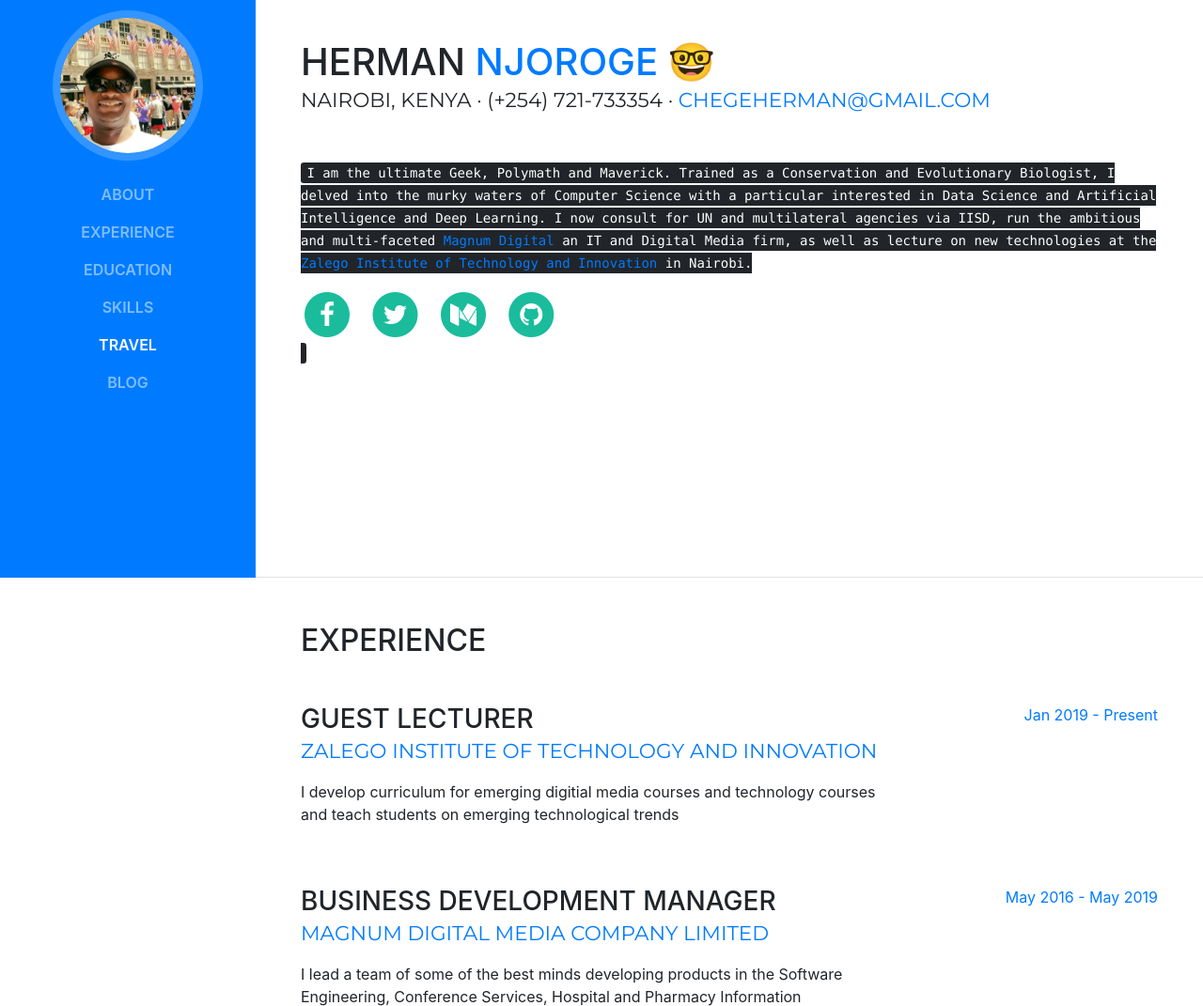
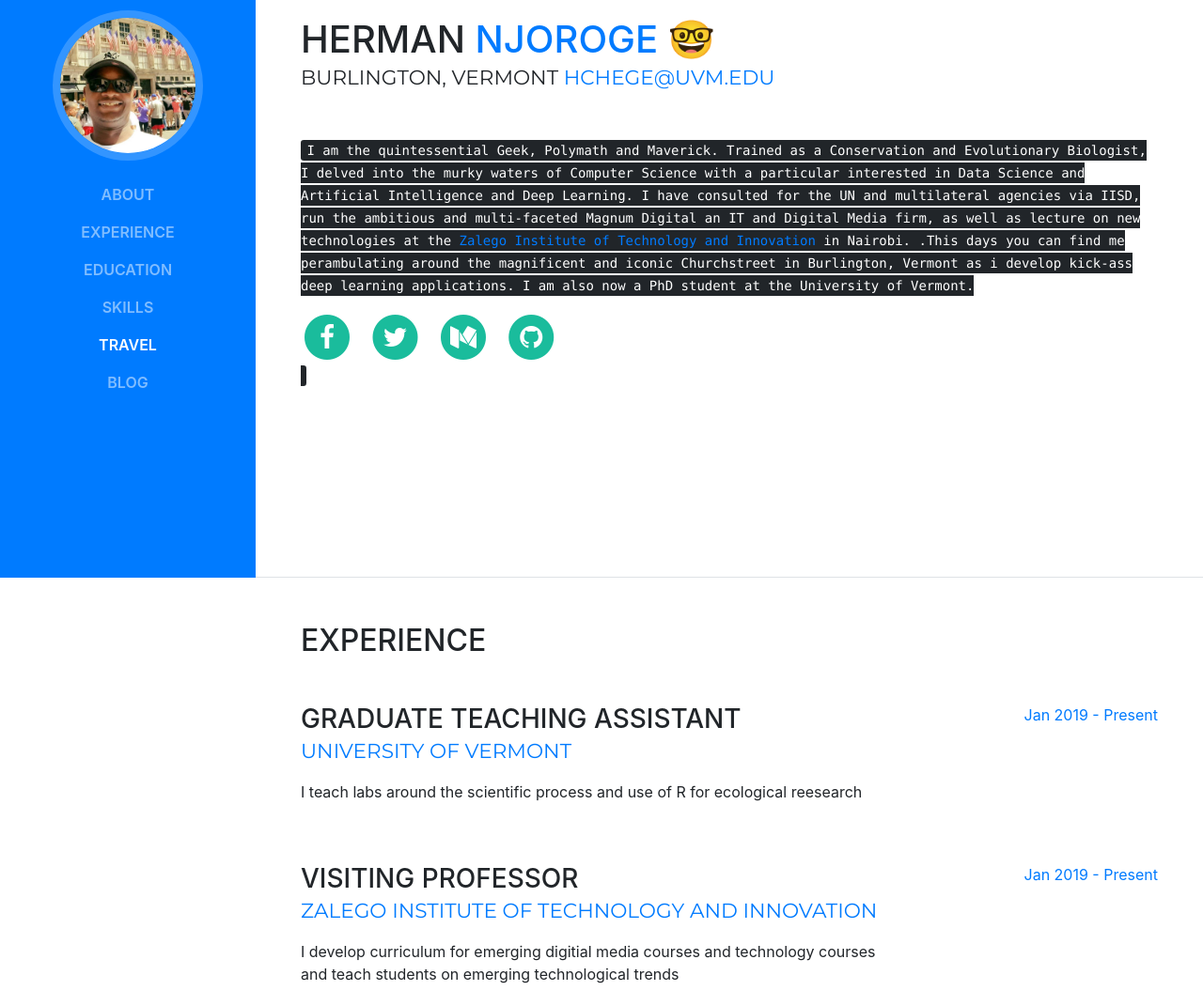
Before and after one commit to nduas77/KenyanGeek.github.io, a website with bundled scripts: page index.html in a window 1280 px wide. Shown: the part 185-1256 px from the top of the page at 94% size. Built offline with nearby package versions, Linux system fonts and the light colour scheme; a script that the page names is missing; a web font is replaced by a local one.

Commit message:
updated index.html
update website for my current job and description

```diff
--- a/index.html
+++ b/index.html
@@ -73,10 +73,14 @@
           <h1 class="mb-0">Herman
             <span class="text-primary">Njoroge &#x1F913 </span>
           </h1>
-          <div class="subheading mb-5">Nairobi, Kenya · (+254) 721-733354 ·
-            <a href="mailto:name@email.com">chegeherman@gmail.com</a>
+          <div class="subheading mb-5"> Burlington, Vermont
+            <a href="mailto:name@email.com">hchege@uvm.edu</a>
           </div>
-          <p class="mb-5"></p><kbd>I am the ultimate Geek, Polymath and Maverick. Trained as a Conservation and Evolutionary Biologist, I delved into the murky waters of Computer Science with a particular interested in Data Science and Artificial Intelligence and Deep Learning. I now consult for UN and multilateral agencies via IISD, run the ambitious and multi-faceted <span><a href="http://magnumdigitalke.com/">Magnum Digital </a></span> an IT and Digital Media firm, as well as lecture on new technologies at the <span><a href="https://www.zalegoinstitute.ac.ke"> Zalego Institute of Technology and Innovation </a></span> in Nairobi.
+          <p class="mb-5"></p><kbd>I am the quintessential Geek, Polymath and Maverick. Trained as a Conservation and Evolutionary Biologist, I delved into the murky waters of Computer Science with a particular interested in Data Science and Artificial Intelligence and Deep Learning.
+          I have consulted for the UN and multilateral agencies via IISD, run the ambitious and multi-faceted Magnum Digital an IT and Digital Media
+          firm, as well as lecture on new technologies at the <span><a href="https://www.zalegoinstitute.ac.ke"> Zalego Institute of Technology and Innovation </a></span> in Nairobi.
+          .This days you can find me perambulating around the magnificent and iconic Churchstreet in Burlington, Vermont as i develop kick-ass deep learning
+          applications. I am also now a PhD student at the University of Vermont.
           </p>
           <ul class="list-inline list-social-icons mb-0">
             <li class="list-inline-item">
@@ -122,9 +126,23 @@
         <div class="my-auto">
           <h2 class="mb-5">Experience</h2>
 
+
+              <div class="resume-item d-flex flex-column flex-md-row mb-5">
+            <div class="resume-content mr-auto">
+              <h3 class="mb-0">Graduate Teaching Assistant</h3>
+              <div class="subheading mb-3"> <span><a href="https://www.uvm.edu">University of Vermont </a></div>
+              <p> I teach labs around the scientific process and use of R for ecological reesearch
+            </p>
+            </div>
+            <div class="resume-date text-md-right">
+              <span class="text-primary">Jan 2019 - Present</span>
+            </div>
+          </div>
+
+
              <div class="resume-item d-flex flex-column flex-md-row mb-5">
             <div class="resume-content mr-auto">
-              <h3 class="mb-0">Guest Lecturer</h3>
+              <h3 class="mb-0">Visiting Professor</h3>
               <div class="subheading mb-3"> <span><a href="https://www.zalegoinstitute.ac.ke/home">Zalego Institute of Technology and Innovation </a></div>
               <p> I develop curriculum for emerging digitial media courses and technology courses and teach students on emerging technological trends
             </p>
@@ -192,6 +210,19 @@
       <section class="resume-section p-3 p-lg-5 d-flex flex-column" id="education">
         <div class="my-auto">
           <h2 class="mb-5">Education</h2>
+
+
+            <div class="resume-item d-flex flex-column flex-md-row mb-5">
+            <div class="resume-content mr-auto">
+              <h3 class="mb-0"><a href="https://www.uvm.edu/">University of Vermont</a></h3>
+              <div class="subheading mb-3">PhD in Biology (Quantitative and Evolutionary STEM training)</div>
+               </div>
+            <div class="resume-date text-md-right">
+              <span class="text-primary">August 2019 - Present</span>
+            </div>
+          </div>
+
+
 
 
           <div class="resume-item d-flex flex-column flex-md-row mb-5">
```
